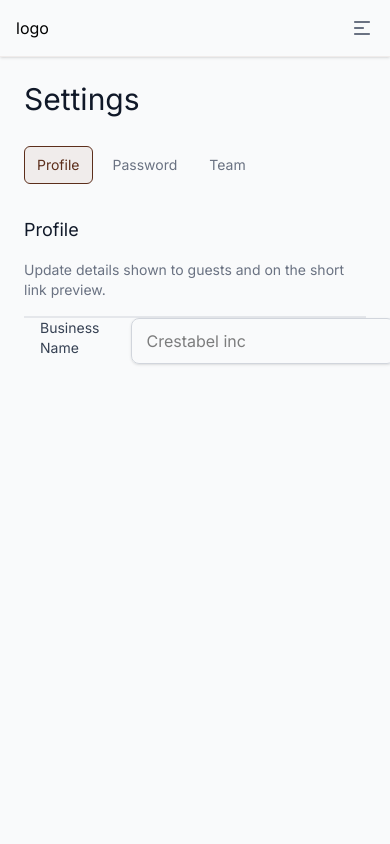
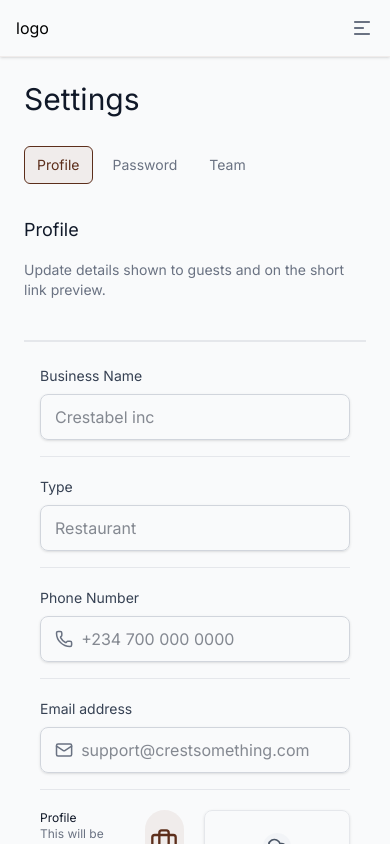
Before and after one commit to sulyman002/pureleaf-spa, a React (Vite) app in the folder client/: page /settings/profile in a window 390 px wide. Built offline with nearby package versions, Linux system fonts and the light colour scheme.

Commit message:
want to work on text editor in the profile page now

```diff
--- a/client/src/data/data.js
+++ b/client/src/data/data.js
@@ -67,3 +67,24 @@ export const settingOptions = [
     path: "/settings/team",
   },
 ];
+
+export const openingHours = [
+    {
+        id: 1,
+        zone: "UTC +0",
+        from: 7,
+        to: 4
+    },
+    {
+        id: 2,
+        zone: "UTC +1",
+        from: 8,
+        to: 5,
+    },
+    {
+        id: 3,
+        zone: "UTC +2",
+        from: 9,
+        to: 6,
+    },
+]
--- a/client/src/pages/SettingPages/Profile.jsx
+++ b/client/src/pages/SettingPages/Profile.jsx
@@ -1,8 +1,19 @@
-import React from "react";
+import {
+  Briefcase,
+  ChevronDown,
+  Clock4,
+  CloudUpload,
+  Mail,
+  Phone,
+} from "lucide-react";
+import React, { useState } from "react";
+import { Listbox } from "@headlessui/react";
+import { openingHours } from "../../data/data";
 
 const Profile = () => {
+  const [openHour, setOpenHour] = useState(openingHours[0]);
   return (
-    <form className="flex flex-col">
+    <form className="flex flex-col gap-6">
       <div className="flex flex-col gap-4 pb-4">
         <p className=" font-500 text-lg text-gray-900 ">Profile</p>
         <p className=" font-400 text-sm text-gray-500 ">
@@ -10,17 +21,148 @@ const Profile = () => {
         </p>
       </div>
       <hr className="border border-gray-200" />
-        <div className="px-4">
-            <div className="flex flex-col gap-5">
-                <div className="flex gap-8 ">
-                    <p className="text-sm font-500 text-gray-700 ">Business Name</p>
-                    <input type="text" placeholder="Crestabel inc" className="rounded-lg py-2.5 px-3.5 border border-gray-300 shadow outline-none " />
+      <div className="px-4 space-y-5">
+        <div className="flex flex-col gap-5">
+          <div className="flex md:flex-row flex-col gap-2 md:gap-8 border-b border-gray-200 pb-4 ">
+            <p className="w-[280px]  text-sm font-500 text-gray-700 ">
+              Business Name
+            </p>
+            <input
+              type="text"
+              placeholder="Crestabel inc"
+              className="md:w-lg w-full text-gray-900 rounded-lg py-2.5 px-3.5 border border-gray-300 shadow outline-none "
+            />
+          </div>
+
+          <div className="flex md:flex-row flex-col gap-2 md:gap-8 border-b border-gray-200 pb-4">
+            <p className="w-[280px] text-sm font-500 text-gray-700 ">Type</p>
+            <input
+              type="text"
+              placeholder="Restaurant"
+              className="md:w-lg w-full text-gray-900 rounded-lg py-2.5 px-3.5 border border-gray-300 shadow outline-none "
+            />
+          </div>
+          <div className="flex md:flex-row flex-col gap-2 md:gap-8 border-b border-gray-200 pb-4 ">
+            <p className="w-[280px] text-sm font-500 text-gray-700 ">
+              Phone Number
+            </p>
+            <div className=" flex items-center gap-2 w-full md:w-lg rounded-lg py-2.5 px-3.5 border border-gray-300 shadow ">
+              <Phone size={20} className="text-gray-500" />
+              <input
+                type="number"
+                placeholder="+234 700 000 0000"
+                className="w-full  outline-0 text-gray-900"
+              />
+            </div>
+          </div>
+          <div className="flex md:flex-row flex-col gap-2 md:gap-8 border-b border-gray-200 pb-4  ">
+            <p className="w-[280px] text-sm font-500 text-gray-700 ">
+              Email address
+            </p>
+            <div className=" flex items-center gap-2 w-full md:w-lg rounded-lg py-2.5 px-3.5 border border-gray-300 shadow ">
+              <Mail size={20} className="text-gray-500" />
+              <input
+                type="email"
+                placeholder="support@crestsomething.com"
+                className="w-full outline-0 text-gray-900"
+              />
+            </div>
+          </div>
+        </div>
+        <div className="flex  gap-8">
+          <div className="w-[280px] flex flex-col">
+            <p className=" font-500 text-xs text-gray-900 ">Profile</p>
+            <p className=" font-400 text-xs text-gray-500 ">
+              This will be displayed on your profile.
+            </p>
+          </div>
+          <div className="w-lg flex gap-5">
+            <div className="h-16 w-16 rounded-full bg-[#F0ECEB] flex items-center justify-center">
+              <Briefcase size={28} className="text-[#5C2E1B]" />
+            </div>
+            <div className="flex flex-col items-center justify-center py-4 px-6 gap-3 shadow border border-gray-200 w-full rounded-lg">
+              <div className="h-10 w-10 rounded-full border-[6px] border-gray-50 bg-[#F2F4F7] flex items-center justify-center">
+                <CloudUpload size={20} className="text-gray-600" />
+              </div>
+              <div className="flex flex-col gap-1 text-xs text-center text-gray-500">
+                <p className="text-sm">
+                  <b className="text-[#5C2E1B] font-500 cursor-pointer">
+                    Click to upload
+                  </b>{" "}
+                  or drag and drop{" "}
+                </p>
+                <p>SVG, PNG, JPG or GIF (max. 800x400px)</p>
+              </div>
+            </div>
+          </div>
+        </div>
+        <div className="flex md:flex-row flex-col gap-2 md:gap-8 border-b border-gray-200 pb-4 ">
+          <p className="w-[280px] text-sm font-500 text-gray-700 ">Address</p>
+          <div className="md:w-lg w-full flex flex-col gap-4">
+            <div className="w-full">
+              <input
+                type="text"
+                placeholder="Abuja"
+                className="w-full text-gray-900 rounded-lg py-2.5 px-3.5 border border-gray-300 shadow outline-none "
+              />
+            </div>
+            <div className="flex items-center gap-2">
+              <input
+                type="checkbox"
+                name="address"
+                id="address"
+                className=" accent-[#5C2E1B] bg-[#F0ECEB] "
+              />
+              <p className="text-sm text-gray-700 font-500">
+                I have a physical address
+              </p>
+            </div>
+          </div>
+        </div>
+        <div className="flex md:flex-row flex-col gap-2 md:gap-8 border-b border-gray-200 pb-4  ">
+          <p className="w-[280px] text-sm font-500 text-gray-700 ">
+            Opening Hours
+          </p>
+
+          <div className="relative">
+            <Listbox value={openHour} onChange={setOpenHour}>
+              <Listbox.Button className="gap-12 md:w-lg w-full flex border border-gray-300 shadow items-center justify-between text-gray-900 rounded-lg py-2.5 px-3.5">
+                <div className=" flex gap-2">
+                  <div className="flex items-center gap-2">
+                    <Clock4 size={20} className="text-gray-500" />
+                    <p className="text-base text-gray-900 ">(WAT)</p>
+                  </div>
+                  <p className="text-base font-400 text-gray-500">
+                    {openHour.zone} - {openHour.from.toFixed(2)} -{" "}
+                    {openHour.to.toFixed(2)}PM
+                  </p>
                 </div>
+                <div className="">
+                  <ChevronDown size={20} className=" text-gray-500" />
+                </div>
+              </Listbox.Button>
 
-            </div>
-
+              <Listbox.Options className="absolute left-0 top-full mt-2 w-full  bg-white border-gray-200 rounded-lg z-50 shadow">
+                {openingHours.map((item) => (
+                  <Listbox.Option value={item} className="hover:bg-gray-100 rounded-lg cursor-pointer">
+                    <div key={item.id} className=" flex gap-2 rounded-lg py-2.5 px-3.5">
+                      <div className="flex items-center gap-2">
+                        <Clock4 size={20} className="text-gray-500" />
+                        <p className="text-base text-gray-900 ">(WAT)</p>
+                      </div>
+                      <p className="text-base font-400 text-gray-500">
+                        {item.zone} - {item.from.toFixed(2)} -{" "}
+                        {item.to.toFixed(2)}PM
+                      </p>
+                    </div>
+                  </Listbox.Option>
+                ))}
+              </Listbox.Options>
+            </Listbox>
+          </div>
         </div>
 
+      </div>
     </form>
   );
 };
```
